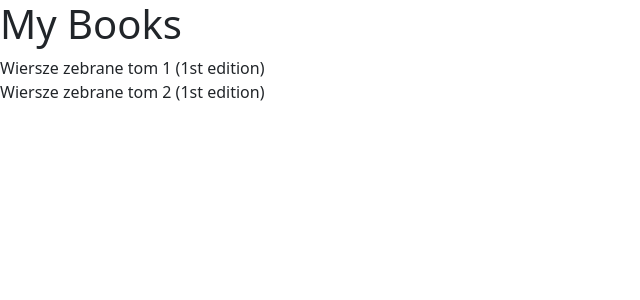
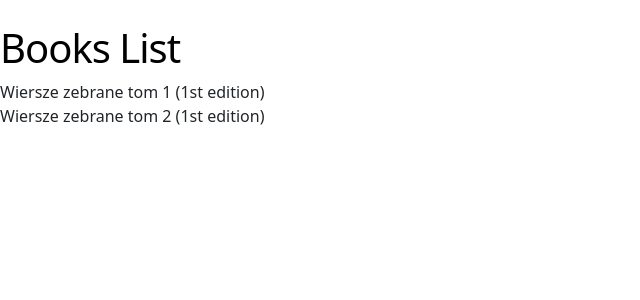
Before and after one commit to lukasz-pudlo/grasp, a Django app: page /books/ in a window 1280 px wide. Shown: the top 300 px of the page, without its empty margins (0-640 px from the left). Run offline with Django 5.2, Linux system fonts and the light colour scheme; a user stored in the database is signed in; data comes from the database, SQL or seed files in the repository; style sheets or scripts are compiled from the project's sources; some libraries are stand-ins or nearby versions.

Commit message:
Add title to books list

```diff
--- a/templates/base.html
+++ b/templates/base.html
@@ -2,7 +2,7 @@
 <!doctype html>
 <html lang="en-gb">
   <head>
-    <title>{% block title %}{% endblock %}</title>
+    <title>{% block head_title %}Grasp{% endblock %}</title>
     <link href={% static "css/app.css" %} rel="stylesheet" />
     <script src={% static "js/third_party/htmx.2.0.8.min.js" %}></script>
     {% load django_bootstrap5 %}
--- a/templates/books/list.html
+++ b/templates/books/list.html
@@ -1,9 +1,12 @@
 {% extends "base.html" %} {% block title %}My Books{% endblock %}
+{% block head_title %}
+    Books
+{% endblock %}
 {% block content %}
-<header>
-    <h1>My Books</h1>
-</header>
 <main>
+    <h1 class="mt-4 mb-8 text-2xl leading-none tracking-tight text-black">
+        Books List
+    </h1>
     {% for book in books %}
         <div>
             {{ book }}
```
